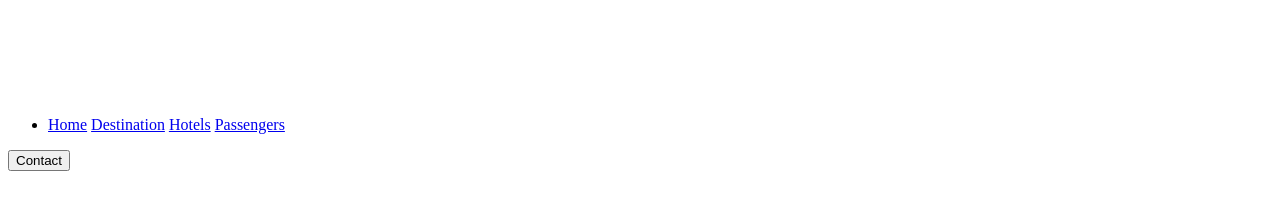
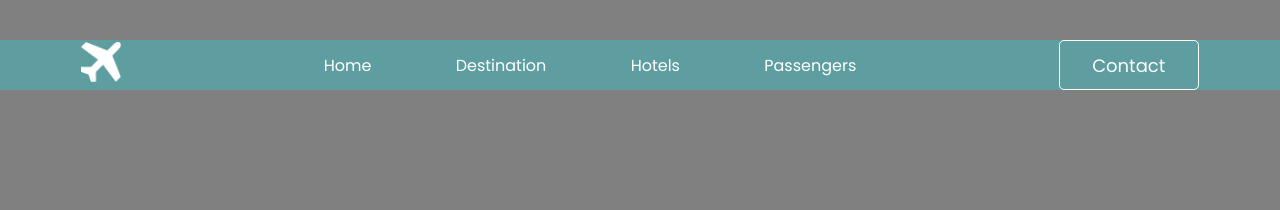
Before and after one commit to darthvader68/website_responsivo, a plain HTML site: page index.html in a window 1280 px wide. Drawn offline with Linux system fonts and the light colour scheme.

Commit message:
create header

```diff
--- a/index.html
+++ b/index.html
@@ -3,6 +3,7 @@
 <head>
     <meta charset="UTF-8">
     <meta name="viewport" content="width=device-width, initial-scale=1.0">
+    <link rel="stylesheet" href="style.css">
     <title>Website Responsive</title>
 </head>
 <body>
--- /dev/null
+++ b/style.css
@@ -0,0 +1,57 @@
+/* google fonts */
+@import url('https://fonts.googleapis.com/css2?family=Poppins:ital,wght@0,100;0,200;0,300;0,400;0,500;0,600;0,700;0,800;0,900;1,100;1,200;1,300;1,400;1,500;1,600;1,700;1,800;1,900&display=swap');
+
+* {
+    margin: 0;
+    padding: 0;
+    box-sizing: border-box;
+    font-family: "Poppins", sans-serif;
+}
+
+body {
+    background-color: gray;
+}
+
+/* estilos do header */
+header {
+    width: 100%;
+    padding: 40px 0;
+}
+
+header .logo img {
+    max-width: 40px;
+}
+
+.interface {
+    background-color: cadetblue;
+    max-width: 1280px;
+    display: flex;
+    flex-direction: row;
+    justify-content: space-around;
+    align-items: center;
+}
+
+.menu_desktop ul {
+    list-style: none;
+}
+
+.menu_desktop nav ul li {
+    display: inline-block;
+}
+
+.menu_desktop nav ul li a {
+    text-decoration: none;
+    color: white;
+    margin: 0 40px;
+}
+
+.btn_contato button {
+    width: 140px;
+    height: 50px;
+    border-radius: 5px;
+    font-size: 18px;
+    background-color: transparent;
+    border: 1px solid white;
+    color: white;
+    cursor: pointer;
+}
```
